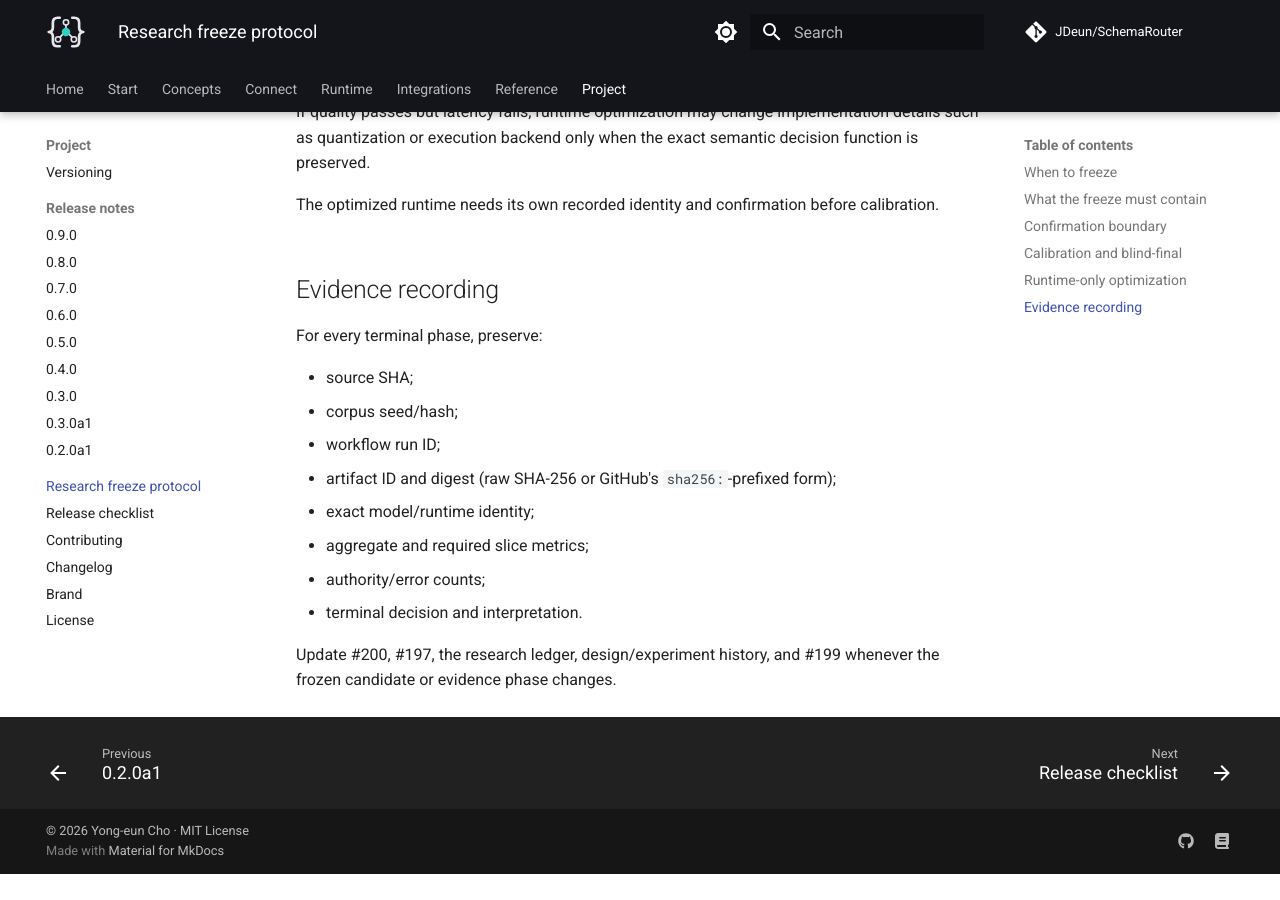
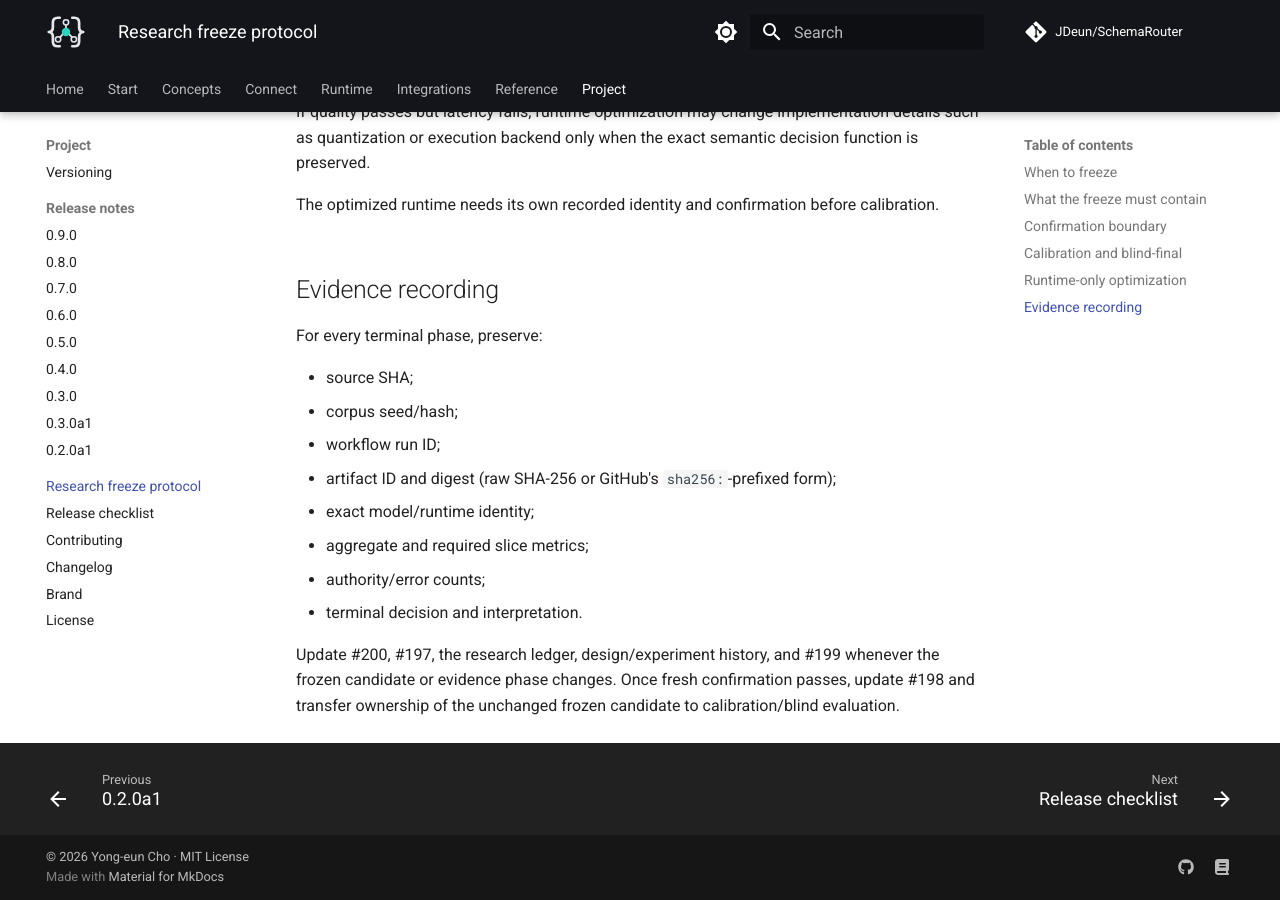
Before and after one commit to JDeun/SchemaRouter, an MkDocs documentation site: the page built from docs/research/operation-routing-freeze-protocol.md, in a window 1280 px wide and 900 px high, scrolled down 2893 px. Built offline with MkDocs 1.6.1 and Material for MkDocs 9.7.7, drawn with Linux system fonts in a browser that asks for light colours; comment, search, counter and statistics services are not loaded; before the commit the page ends 3767 px from its top, so only the background shows below that.

Commit message:
docs: align freeze ownership with fresh confirmation boundary

```diff
--- a/docs/research/operation-routing-freeze-protocol.md
+++ b/docs/research/operation-routing-freeze-protocol.md
@@ -119,4 +119,5 @@ For every terminal phase, preserve:
 - terminal decision and interpretation.
 
 Update #200, #197, the research ledger, design/experiment history, and #199 whenever the frozen
-candidate or evidence phase changes.
+candidate or evidence phase changes. Once fresh confirmation passes, update #198 and transfer
+ownership of the unchanged frozen candidate to calibration/blind evaluation.
```
